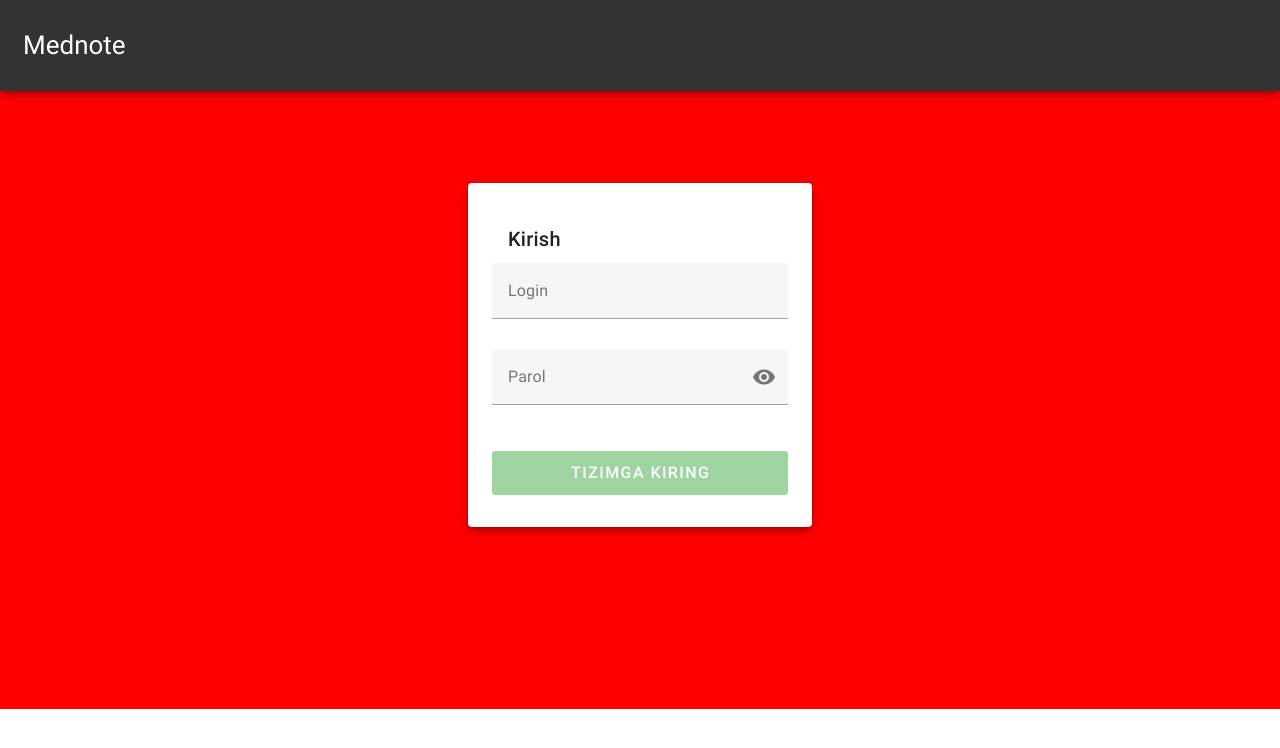
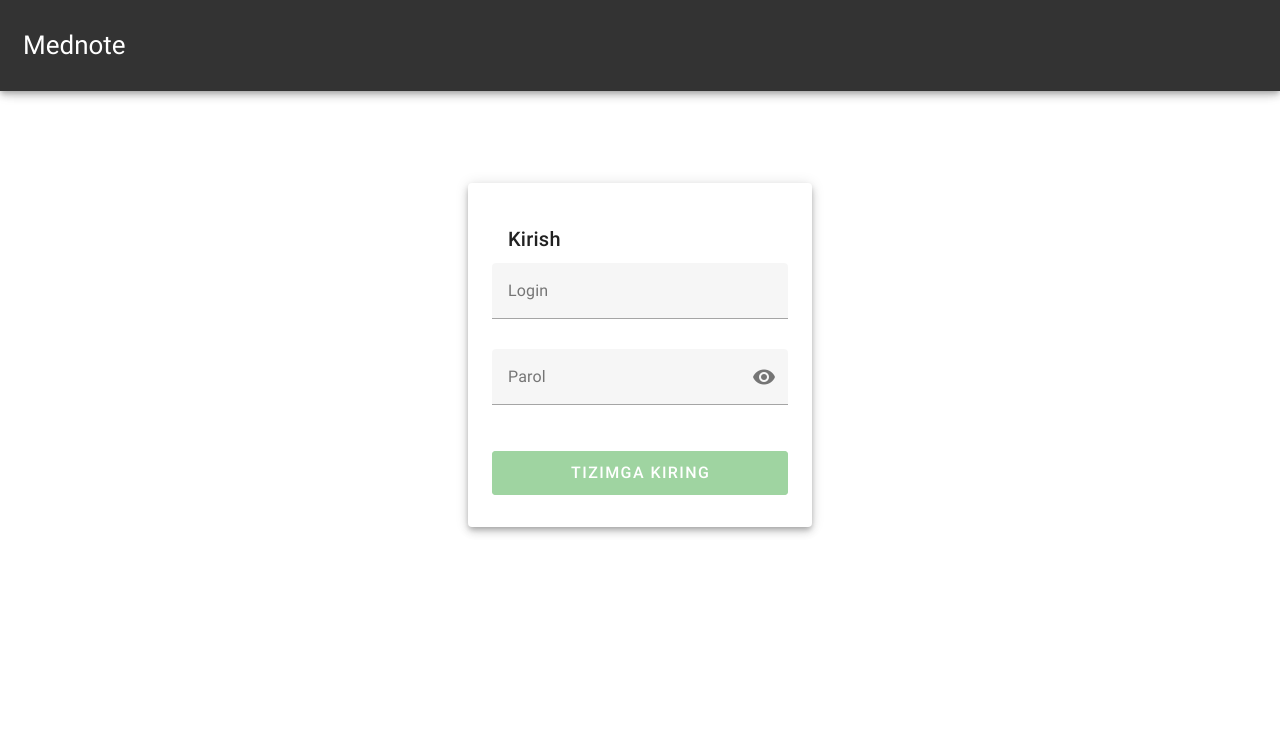
Before and after one commit to maga-me/mednote, a Vue app: page /login in a window 1280 px wide. Shown: the top 748 px of the page. Built offline with nearby package versions, Linux system fonts and the light colour scheme.

Commit message:
last commit

```diff
--- a/src/pages/LoginPage/LoginPage.vue
+++ b/src/pages/LoginPage/LoginPage.vue
@@ -65,7 +65,6 @@ onMounted(() => {
         class="mx-auto px-6 py-8 login__card"
         max-width="344"
       >
-
         <v-card-title class="login__title">Kirish</v-card-title>
         <v-form v-model="form" class="login__form" @submit.prevent="onSubmit">
           <v-text-field
--- a/src/pages/LoginPage/loginPage.scss
+++ b/src/pages/LoginPage/loginPage.scss
@@ -1,13 +1,11 @@
 .login {
     height: calc(100svh - 91px);
     margin-top: 0;
-
     &__box {
         height: 100% !important;
         display: flex !important;
         justify-content: center !important;
         align-items: center !important;
-        background: red !important;
     }
 
     &__card {
```
